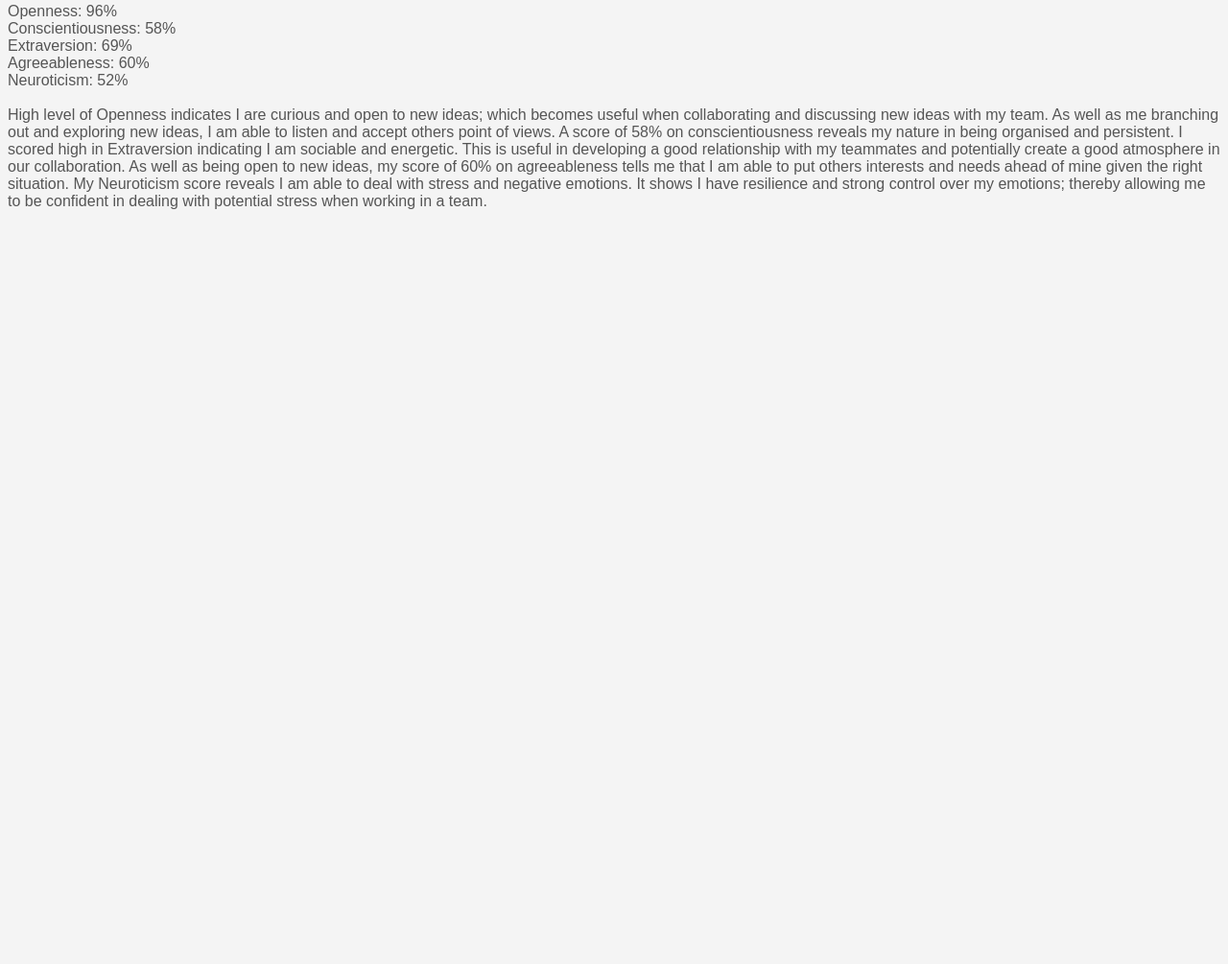
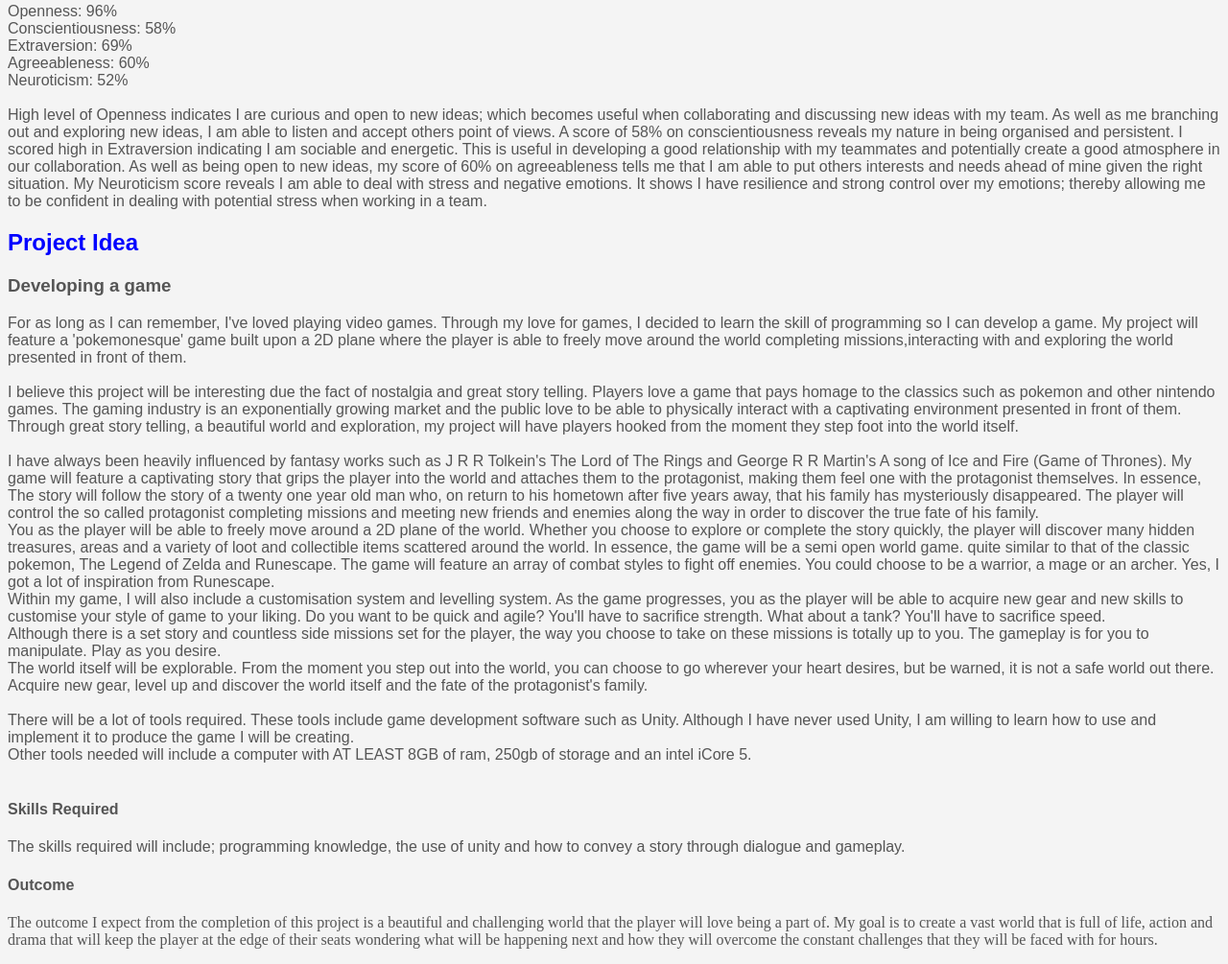
Before and after one commit to Afnaf5/A1MYPROFILE, a plain HTML site: page personalprofile.html in a window 1280 px wide. Shown: the part 454-1459 px from the top of the page at 96% size. Before the commit the page ends 800 px from the top, so only its background shows below. Drawn offline with Linux system fonts and the light colour scheme.

Commit message:
Update personalprofile.html

```diff
--- a/personalprofile.html
+++ b/personalprofile.html
@@ -66,5 +66,78 @@
     working in a team.
 
     </p>
+
+      <h2>Project Idea</h2>
+    <h3>Developing a game</h3>
+    <p>
+    For as long as I can remember, I've loved playing video games. Through
+    my love for games, I decided to learn the skill of programming so I can
+    develop a game. My project will feature a 'pokemonesque' game built upon a 2D
+    plane where the player is able to freely move around the world completing
+    missions,interacting with and exploring the world presented in front of them.
+    <br>
+    <br>
+    I believe this project will be interesting due the fact of nostalgia and great
+    story telling. Players love a game that pays homage to the classics such as
+    pokemon and other nintendo games. The gaming industry is an exponentially
+    growing market and the public love to be able to physically interact with a
+    captivating environment presented in front of them. Through great story
+    telling, a beautiful world and exploration, my project will have players hooked
+    from the moment they step foot into the world itself.
+    <br>
+    <br>
+    I have always been heavily influenced by fantasy works such as J R R Tolkein's
+    The Lord of The Rings and George R R Martin's A song of Ice and Fire
+    (Game of Thrones). My game will feature a captivating story that grips the
+    player into the world and attaches them to the protagonist, making them feel one
+    with the protagonist themselves. In essence, The story will follow the story of
+    a twenty one year old man who, on return to his hometown after five years away,
+    that his family has mysteriously disappeared. The player will control the so
+    called protagonist completing missions and meeting new friends and enemies along
+    the way in order to discover the true fate of his family.<br>
+    You as the player will be able to freely move around a 2D plane of the world.
+    Whether you choose to explore or complete the story quickly, the player will
+    discover many hidden treasures, areas and a variety of loot and collectible items
+    scattered around the world. In essence, the game will be a semi open world game.
+    quite similar to that of the classic pokemon, The Legend of Zelda and Runescape.
+    The game will feature an array of combat styles to fight off enemies. You could
+    choose to be a warrior, a mage or an archer. Yes, I got a lot of inspiration
+    from Runescape.<br>
+    Within my game, I will also include a customisation system and levelling system.
+    As the game progresses, you as the player will be able to acquire new gear and
+    new skills to customise your style of game to your liking. Do you want to be
+    quick and agile? You'll have to sacrifice strength. What about a tank? You'll
+    have to sacrifice speed.<br>
+    Although there is a set story and countless side missions set for the player,
+    the way you choose to take on these missions is totally up to you. The gameplay
+    is for you to manipulate. Play as you desire.<br>
+    The world itself will be explorable. From the moment you step out into the world,
+    you can choose to go wherever your heart desires, but be warned, it is not a
+    safe world out there. Acquire new gear, level up and discover the world itself
+    and the fate of the protagonist's family.
+    <br>
+    <br>
+    There will be a lot of tools required. These tools include game development
+    software such as Unity. Although I have never used Unity, I am willing to learn
+    how to use and implement it to produce the game I will be creating. <br>
+    Other tools needed will include a computer with AT LEAST 8GB of ram, 250gb of
+    storage and an intel iCore 5.
+    <br>
+    <br>
+    <h4>Skills Required</h4>
+    <p>The skills required will include; programming knowledge, the use of unity and
+      how to convey a story through dialogue and gameplay.
+     </p>
+    <h4>Outcome</h4>
+     The outcome I expect from the completion of this project is a beautiful and
+     challenging world that the player will love being a part of. My goal is to
+     create a vast world that is full of life, action and drama that will keep the
+     player at the edge of their seats wondering what will be happening next and
+     how they will overcome the constant challenges that they will be faced with
+     for hours.
+    </p>
+
+
+
   </body>
 </html>
```
